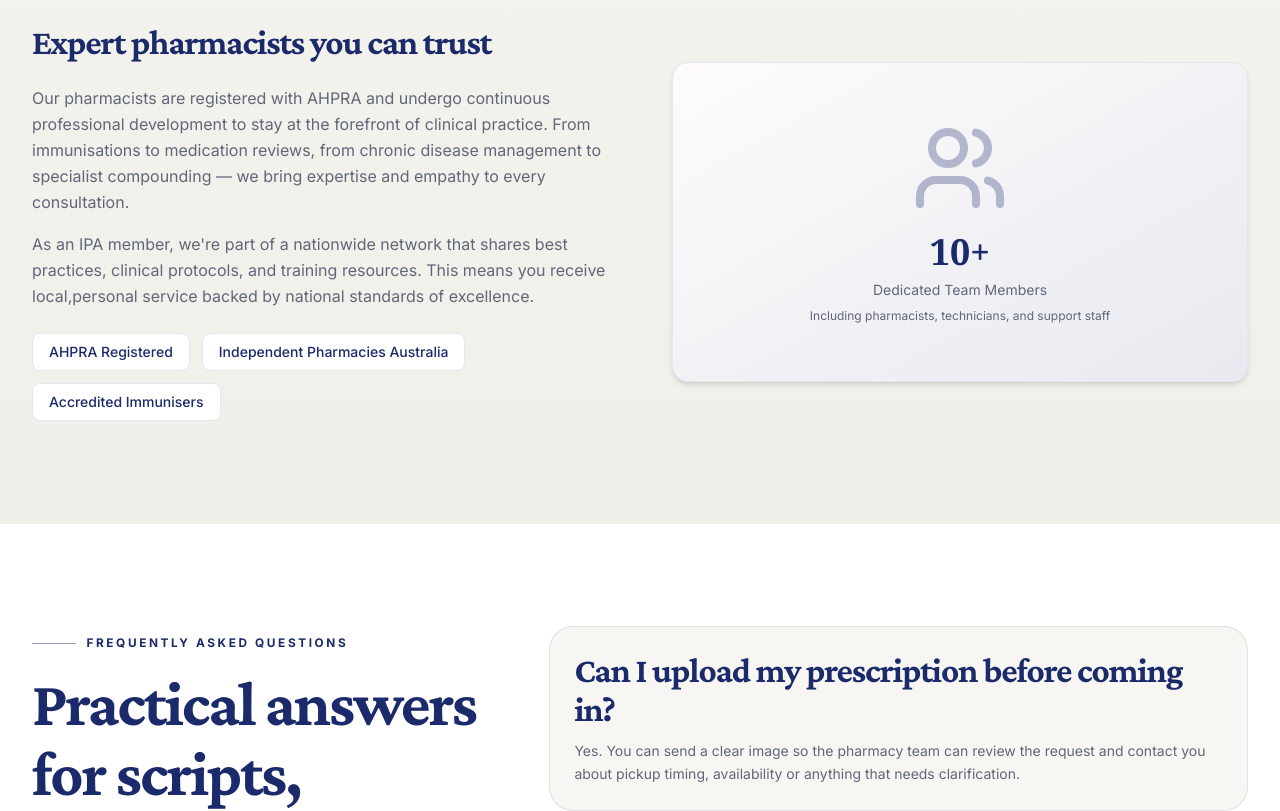
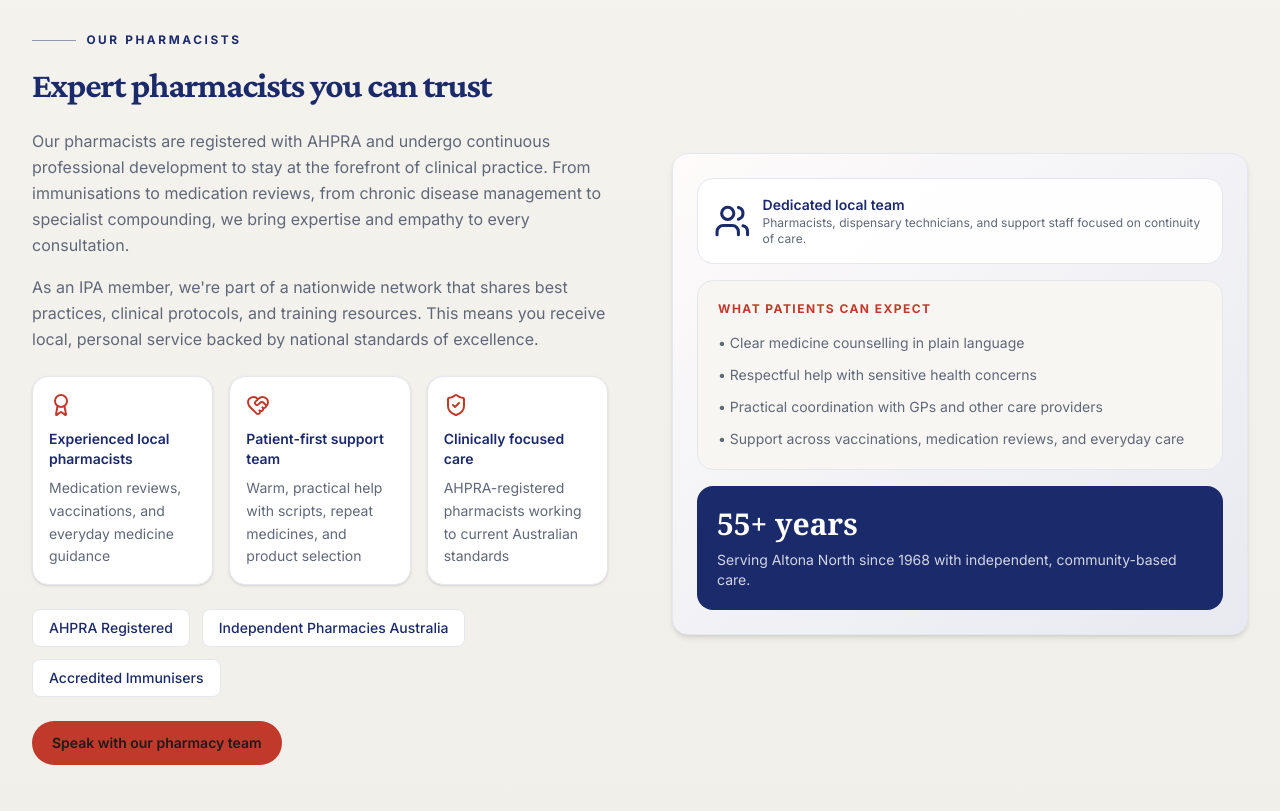
Before and after one commit to lngu0186-ctrl/blackshaws-road-pharmacy, a React (Vite) app: page / in a window 1280 px wide. Shown: the part 10480-11291 px from the top of the page. Built offline with nearby package versions, Linux system fonts and the light colour scheme; no server answers.

Commit message:
feat: strengthen trust, content filtering, and PDP guidance

```diff
--- a/src/components/sections/AboutSection.tsx
+++ b/src/components/sections/AboutSection.tsx
@@ -1,8 +1,27 @@
 'use client'
 
 import { useRef } from 'react'
-import { Users } from 'lucide-react'
+import { Users, Award, HeartHandshake, ShieldCheck } from 'lucide-react'
+import { Link } from 'react-router-dom'
 import { Logo } from '../layout/Logo'
+
+const teamHighlights = [
+  {
+    name: 'Experienced local pharmacists',
+    role: 'Medication reviews, vaccinations, and everyday medicine guidance',
+    icon: Award,
+  },
+  {
+    name: 'Patient-first support team',
+    role: 'Warm, practical help with scripts, repeat medicines, and product selection',
+    icon: HeartHandshake,
+  },
+  {
+    name: 'Clinically focused care',
+    role: 'AHPRA-registered pharmacists working to current Australian standards',
+    icon: ShieldCheck,
+  },
+]
 
 export function AboutSection() {
   const introRef = useRef(null)
@@ -92,15 +111,25 @@ export function AboutSection() {
           }}
         >
           <div>
+            <p className="section-label" style={{ color: 'var(--color-navy)' }}>Our pharmacists</p>
             <h3 className="text-2xl md:text-3xl font-serif font-bold mb-6" style={{ color: 'var(--color-navy)' }}>
               Expert pharmacists you can trust
             </h3>
             <p className="text-[var(--color-gray-600)] mb-4 leading-relaxed">
-              Our pharmacists are registered with AHPRA and undergo continuous professional development to stay at the forefront of clinical practice. From immunisations to medication reviews, from chronic disease management to specialist compounding — we bring expertise and empathy to every consultation.
+              Our pharmacists are registered with AHPRA and undergo continuous professional development to stay at the forefront of clinical practice. From immunisations to medication reviews, from chronic disease management to specialist compounding, we bring expertise and empathy to every consultation.
             </p>
-            <p className="text-[var(--color-gray-600)] mb-4 leading-relaxed">
-              As an IPA member, we&apos;re part of a nationwide network that shares best practices, clinical protocols, and training resources. This means you receive local,personal service backed by national standards of excellence.
+            <p className="text-[var(--color-gray-600)] mb-6 leading-relaxed">
+              As an IPA member, we&apos;re part of a nationwide network that shares best practices, clinical protocols, and training resources. This means you receive local, personal service backed by national standards of excellence.
             </p>
+            <div className="grid gap-4 sm:grid-cols-3">
+              {teamHighlights.map(({ name, role, icon: Icon }) => (
+                <div key={name} className="rounded-2xl border border-[var(--color-gray-200)] bg-white p-4 shadow-sm">
+                  <Icon className="h-6 w-6 text-[var(--color-red)]" />
+                  <p className="mt-3 text-sm font-semibold" style={{ color: 'var(--color-navy)' }}>{name}</p>
+                  <p className="mt-2 text-sm leading-relaxed text-[var(--color-gray-600)]">{role}</p>
+                </div>
+              ))}
+            </div>
             <div className="flex flex-wrap gap-3 mt-6">
               <div className="px-4 py-2 bg-white rounded-lg border border-[var(--color-gray-200)] text-sm font-medium" style={{ color: 'var(--color-navy)' }}>
                 AHPRA Registered
@@ -112,14 +141,35 @@ export function AboutSection() {
                 Accredited Immunisers
               </div>
             </div>
+            <div className="mt-6">
+              <Link to="/contact" className="inline-flex items-center rounded-full bg-[var(--color-red)] px-5 py-3 text-sm font-semibold text-white transition-colors hover:bg-[var(--color-red-hover)]">
+                Speak with our pharmacy team
+              </Link>
+            </div>
           </div>
-          <div className="relative h-80 rounded-2xl overflow-hidden border border-[var(--color-gray-200)] bg-white shadow-md">
+          <div className="relative rounded-2xl overflow-hidden border border-[var(--color-gray-200)] bg-white shadow-md">
             <div className="absolute inset-0 flex items-center justify-center bg-gradient-to-br from-[var(--color-red-light)] to-[var(--color-navy)] opacity-10" />
-            <div className="absolute inset-0 flex flex-col items-center justify-center">
-              <Users className="w-24 h-24 mb-4 opacity-30" style={{ color: 'var(--color-navy)' }} />
-              <p className="text-4xl font-serif font-bold mb-2" style={{ color: 'var(--color-navy)' }}>10+</p>
-              <p className="text-sm text-[var(--color-gray-600)]">Dedicated Team Members</p>
-              <p className="text-xs text-[var(--color-gray-600)] mt-2">Including pharmacists, technicians, and support staff</p>
+            <div className="relative grid gap-4 p-6">
+              <div className="flex items-center gap-3 rounded-2xl border border-[var(--color-gray-200)] bg-white/95 p-4">
+                <Users className="h-10 w-10 text-[var(--color-navy)]" />
+                <div>
+                  <p className="text-sm font-semibold text-[var(--color-navy)]">Dedicated local team</p>
+                  <p className="text-xs text-[var(--color-gray-600)]">Pharmacists, dispensary technicians, and support staff focused on continuity of care.</p>
+                </div>
+              </div>
+              <div className="rounded-2xl border border-[var(--color-gray-200)] bg-[var(--color-surface-alt)] p-5">
+                <p className="text-xs font-bold uppercase tracking-[0.12em] text-[var(--color-red)]">What patients can expect</p>
+                <ul className="mt-4 space-y-3 text-sm text-[var(--color-gray-600)]">
+                  <li>• Clear medicine counselling in plain language</li>
+                  <li>• Respectful help with sensitive health concerns</li>
+                  <li>• Practical coordination with GPs and other care providers</li>
+                  <li>• Support across vaccinations, medication reviews, and everyday care</li>
+                </ul>
+              </div>
+              <div className="rounded-2xl bg-[var(--color-navy)] p-5 text-white">
+                <p className="text-3xl font-serif font-bold">55+ years</p>
+                <p className="mt-2 text-sm text-white/80">Serving Altona North since 1968 with independent, community-based care.</p>
+              </div>
             </div>
           </div>
         </div>
--- a/src/pages/Learn.tsx
+++ b/src/pages/Learn.tsx
@@ -1,3 +1,4 @@
+import { useMemo, useState } from 'react'
 import { Link } from 'react-router-dom'
 import { ArrowRight, Clock3, Calendar } from 'lucide-react'
 import { BrandSignature } from '../components/layout/BrandSignature'
@@ -7,6 +8,12 @@ import { usePageSeo } from '../lib/seo'
 const categories = [...new Set(learnArticles.map((a) => a.category))]
 
 export default function Learn() {
+  const [activeCategory, setActiveCategory] = useState<string>('All Topics')
+  const filteredArticles = useMemo(
+    () => (activeCategory === 'All Topics' ? learnArticles : learnArticles.filter((article) => article.category === activeCategory)),
+    [activeCategory]
+  )
+
   usePageSeo({
     title: 'Health Library | Blackshaws Road Pharmacy',
     description:
@@ -35,17 +42,23 @@ export default function Learn() {
       <section className="section-padding pb-0">
         <div className="container-custom">
           <div className="flex flex-wrap gap-2">
-            <span className="inline-flex items-center rounded-full bg-[var(--color-navy)] px-4 py-2 text-sm font-semibold text-white">
-              All Topics
-            </span>
-            {categories.map((cat) => (
-              <span
-                key={cat}
-                className="inline-flex cursor-pointer items-center rounded-full border border-[var(--color-border)] bg-white px-4 py-2 text-sm font-medium text-[var(--color-navy)] hover:bg-[var(--color-navy-soft)]"
-              >
-                {cat}
-              </span>
-            ))}
+            {['All Topics', ...categories].map((cat) => {
+              const isActive = activeCategory === cat
+              return (
+                <button
+                  key={cat}
+                  type="button"
+                  onClick={() => setActiveCategory(cat)}
+                  className={`inline-flex items-center rounded-full px-4 py-2 text-sm font-semibold transition-colors ${
+                    isActive
+                      ? 'bg-[var(--color-navy)] text-white'
+                      : 'border border-[var(--color-border)] bg-white text-[var(--color-navy)] hover:bg-[var(--color-navy-soft)]'
+                  }`}
+                >
+                  {cat}
+                </button>
+              )
+            })}
           </div>
         </div>
       </section>
@@ -53,8 +66,14 @@ export default function Learn() {
       {/* Article Grid */}
       <section className="section-padding pt-8">
         <div className="container-custom">
+          <div className="mb-6 flex items-center justify-between gap-4">
+            <p className="text-sm text-[var(--color-text-muted)]">
+              Showing {filteredArticles.length} article{filteredArticles.length === 1 ? '' : 's'}
+              {activeCategory !== 'All Topics' ? ` in ${activeCategory}` : ''}
+            </p>
+          </div>
           <div className="grid gap-6 md:grid-cols-2 lg:grid-cols-3">
-            {learnArticles.map((article) => (
+            {filteredArticles.map((article) => (
               <Link
                 key={article.slug}
                 to={`/learn/${article.slug}`}
```
Also changed, not shown: src/pages/ProductDetail.tsx (+44 -38 lines).
